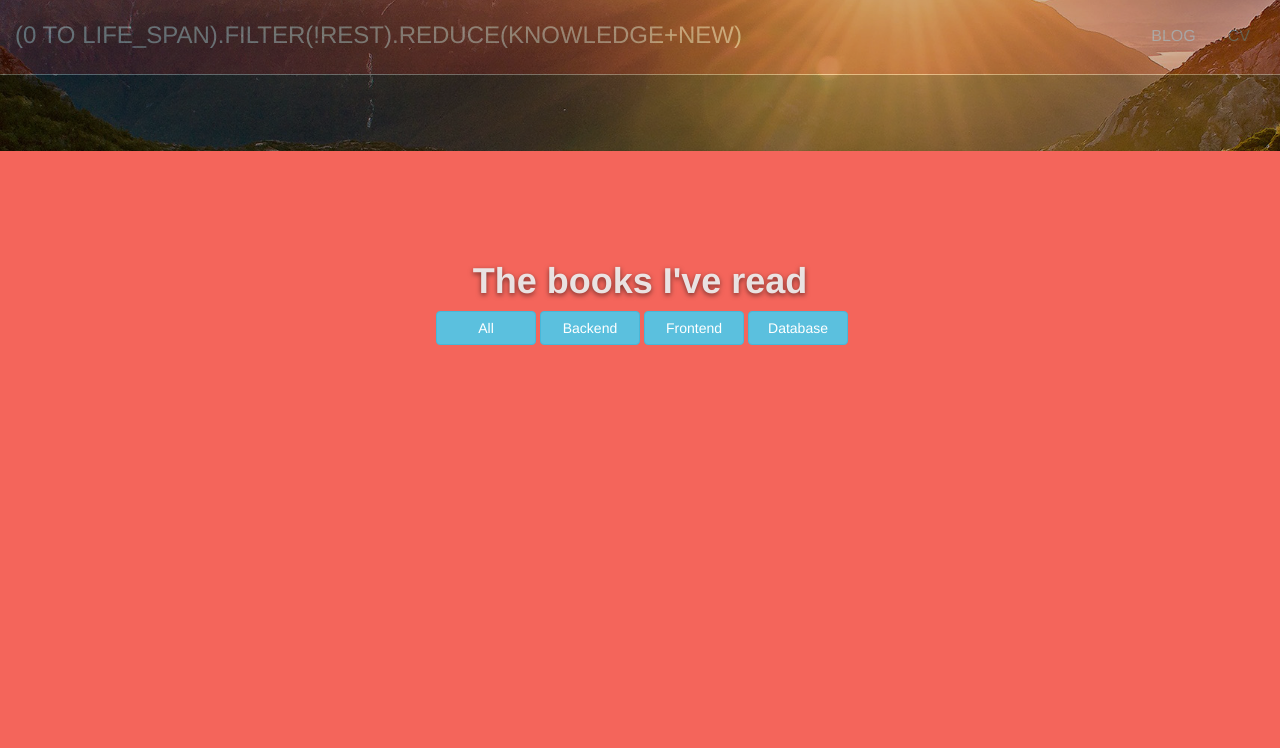
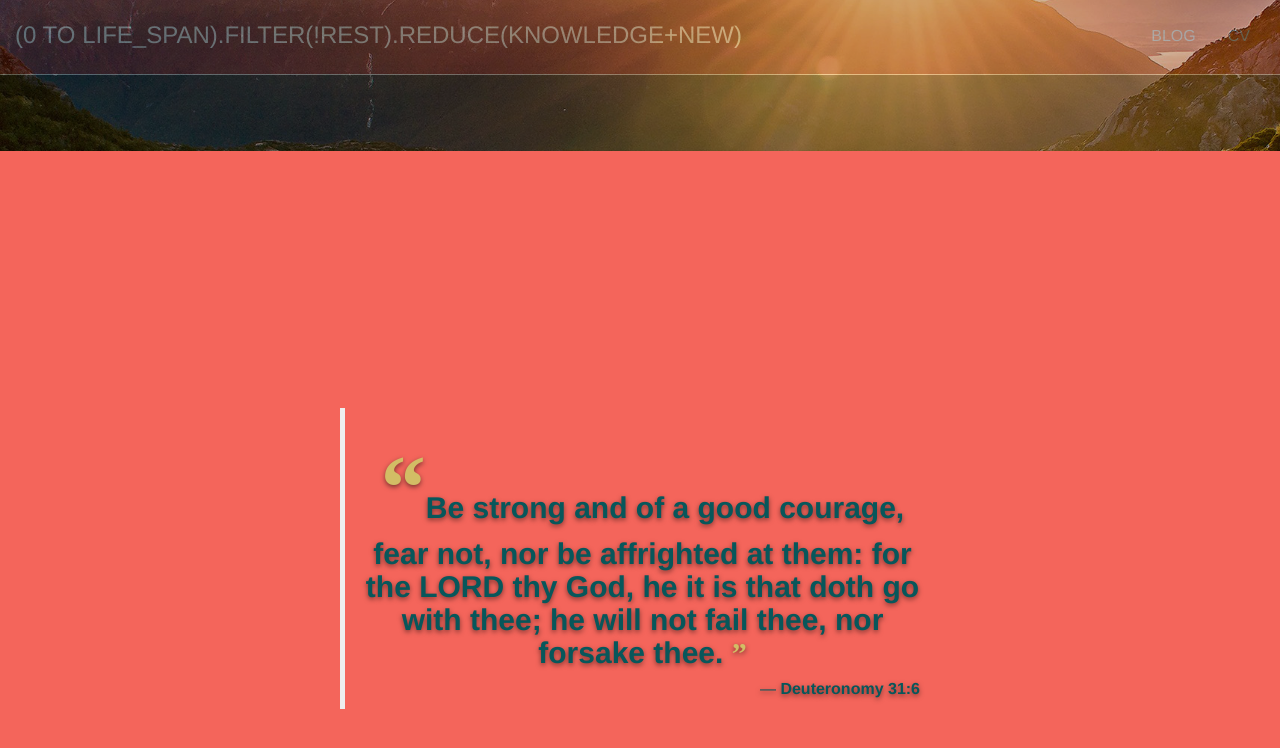
Before and after one commit to flying3615/flying3615.github.io, a Jekyll site: the page built from index.html, in a window 1280 px wide and 900 px high, scrolled down 3096 px. Shown: the top 748 px of the window. Built offline with Jekyll 4.4.1, drawn with Linux system fonts in a browser that asks for light colours; nearby versions of some CDN libraries.

Commit message:
img issue

```diff
--- a/index.html
+++ b/index.html
@@ -83,23 +83,23 @@ title: Yufei.liu
         </div>
     </div>
 
-    <div class="panel" id="panel-3">
-        <div class="container books_container">
-            <h1 class="book_read">The books I've read</h1>
-            <div class="books_list">
-                <button class="book_type btn btn-info" id="all">All</button>
-                <button class="book_type btn btn-info" id="backend">Backend</button>
-                <button class="book_type btn btn-info" id="frontend">Frontend</button>
-                <button class="book_type btn btn-info" id="database">Database</button>
-            </div>
+    <!--<div class="panel" id="panel-3">-->
+        <!--<div class="container books_container">-->
+            <!--<h1 class="book_read">The books I've read</h1>-->
+            <!--<div class="books_list">-->
+                <!--<button class="book_type btn btn-info" id="all">All</button>-->
+                <!--<button class="book_type btn btn-info" id="backend">Backend</button>-->
+                <!--<button class="book_type btn btn-info" id="frontend">Frontend</button>-->
+                <!--<button class="book_type btn btn-info" id="database">Database</button>-->
+            <!--</div>-->
 
-            <div class="books_img">
-                <div class="owl-carousel owl-theme">
-                </div>
+            <!--<div class="books_img">-->
+                <!--<div class="owl-carousel owl-theme">-->
+                <!--</div>-->
 
-            </div>
-        </div>
-    </div>
+            <!--</div>-->
+        <!--</div>-->
+    <!--</div>-->
     <div class="panel" id="panel-4">
         <div class="container">
             <div class="row">
```
